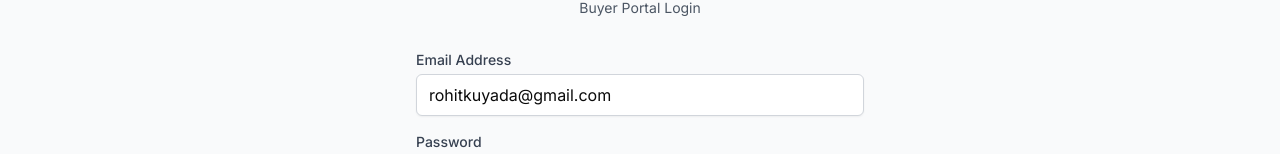
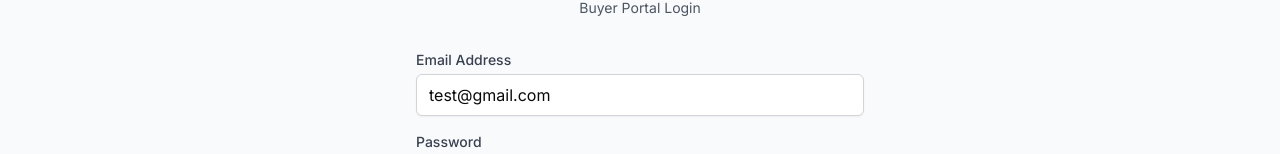
Before and after one commit to SamarthRajput/ecommerce-app, a Next.js app in the folder frontend/: page /buyer/signin in a window 1280 px wide. Shown: the part 342-496 px from the top of the page. Built offline with nearby package versions, Linux system fonts and the light colour scheme; no server answers.

Commit message:
fixing errors

```diff
--- a/frontend/src/app/buyer/signin/page.tsx
+++ b/frontend/src/app/buyer/signin/page.tsx
@@ -28,7 +28,7 @@ interface LoginResponse {
 
 const BuyerLogin = () => {
   const [formData, setFormData] = useState<LoginFormData>({
-    email: 'rohitkuyada@gmail.com',
+    email: 'test@gmail.com',
     password: '12345678',
   });
   const [error, setError] = useState<string>('');
@@ -60,7 +60,6 @@ const BuyerLogin = () => {
       });
 
       const data: LoginResponse = await response.json();
-
       if (!response.ok) {
         throw new Error(data.message || 'Login failed');
       }
```
